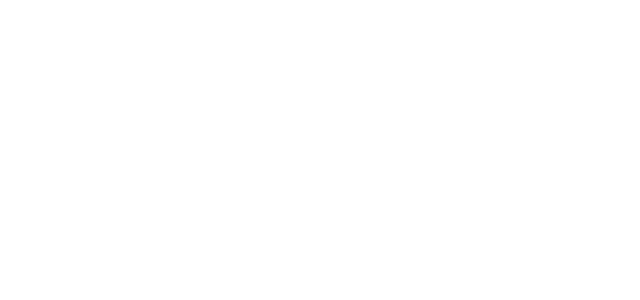
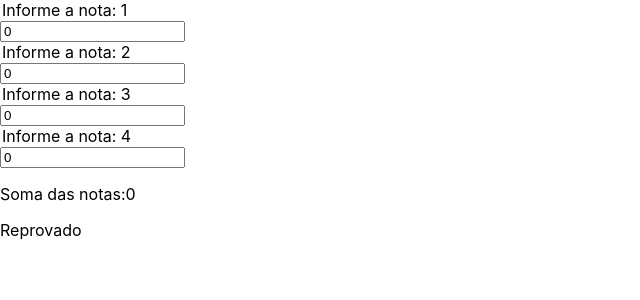
Before and after one commit to Varnahal/Curso-de-react, a React (Create React App) app in the folder App001/: page / in a window 1280 px wide. Shown: the top 300 px of the page, without its empty margins (0-640 px from the left). Built offline with nearby package versions, Linux system fonts and the light colour scheme.

Commit message:
fiz o desafio do cfb cursos

```diff
--- a/App001/src/App.js
+++ b/App001/src/App.js
@@ -1,13 +1,20 @@
 import React,{useState} from 'react';
+import Nota from './componentes/Nota.js';
+import Resultado from './componentes/Resultado.js';
 import './App.css';
 
 function App() {
 
+    const [notas,setnotas] = useState({"nota1":0,"nota2":0,"nota3":0,"nota4":0,})
 
 
   return (
     <>
-
+      <Nota num={1} nota={notas.nota1} setnotas={setnotas} notas={notas}/>
+      <Nota num={2} nota={notas.nota2} setnotas={setnotas} notas={notas}/>
+      <Nota num={3} nota={notas.nota3} setnotas={setnotas} notas={notas}/>
+      <Nota num={4} nota={notas.nota4} setnotas={setnotas} notas={notas}/>
+      <Resultado somaNotas={notas.nota1+notas.nota2+notas.nota3+notas.nota4}/>
     </>
   );
 }
--- /dev/null
+++ b/App001/src/componentes/Nota.js
@@ -0,0 +1,27 @@
+import React from "react";
+
+export default function Nota(props){
+    return(
+    <div>
+        <legend>Informe a nota: {props.num}</legend>
+        <input type='number' value={props.nota} onChange={
+
+            (e)=>{
+                if(props.num==1){
+                    props.setnotas({"nota1":parseFloat(e.target.value),"nota2":props.notas.nota2,"nota3":props.notas.nota3,"nota4":props.notas.nota4})
+                }else if(props.num==2){
+                    props.setnotas({"nota1":props.notas.nota1,"nota2":parseFloat(e.target.value),"nota3":props.notas.nota3,"nota4":props.notas.nota4})
+                }else if(props.num==3){
+                    props.setnotas({"nota1":props.notas.nota1,"nota2":props.notas.nota2,"nota3":parseFloat(e.target.value),"nota4":props.notas.nota4})
+                }else if(props.num==4){
+                    props.setnotas({"nota1":props.notas.nota4,"nota2":props.notas.nota2,"nota3":props.notas.nota3,"nota4":parseFloat(e.target.value)})
+                }
+
+
+            }
+
+
+        }></input>
+      </div>
+    )
+}
--- /dev/null
+++ b/App001/src/componentes/Resultado.js
@@ -0,0 +1,10 @@
+import React from "react";
+
+export default function Resultado(props){
+    return(
+    <div>
+        <p>Soma das notas:{props.somaNotas}</p>
+        <p>{props.somaNotas >=60?"Aprovado":"Reprovado"}</p>
+      </div>
+    )
+}
```
